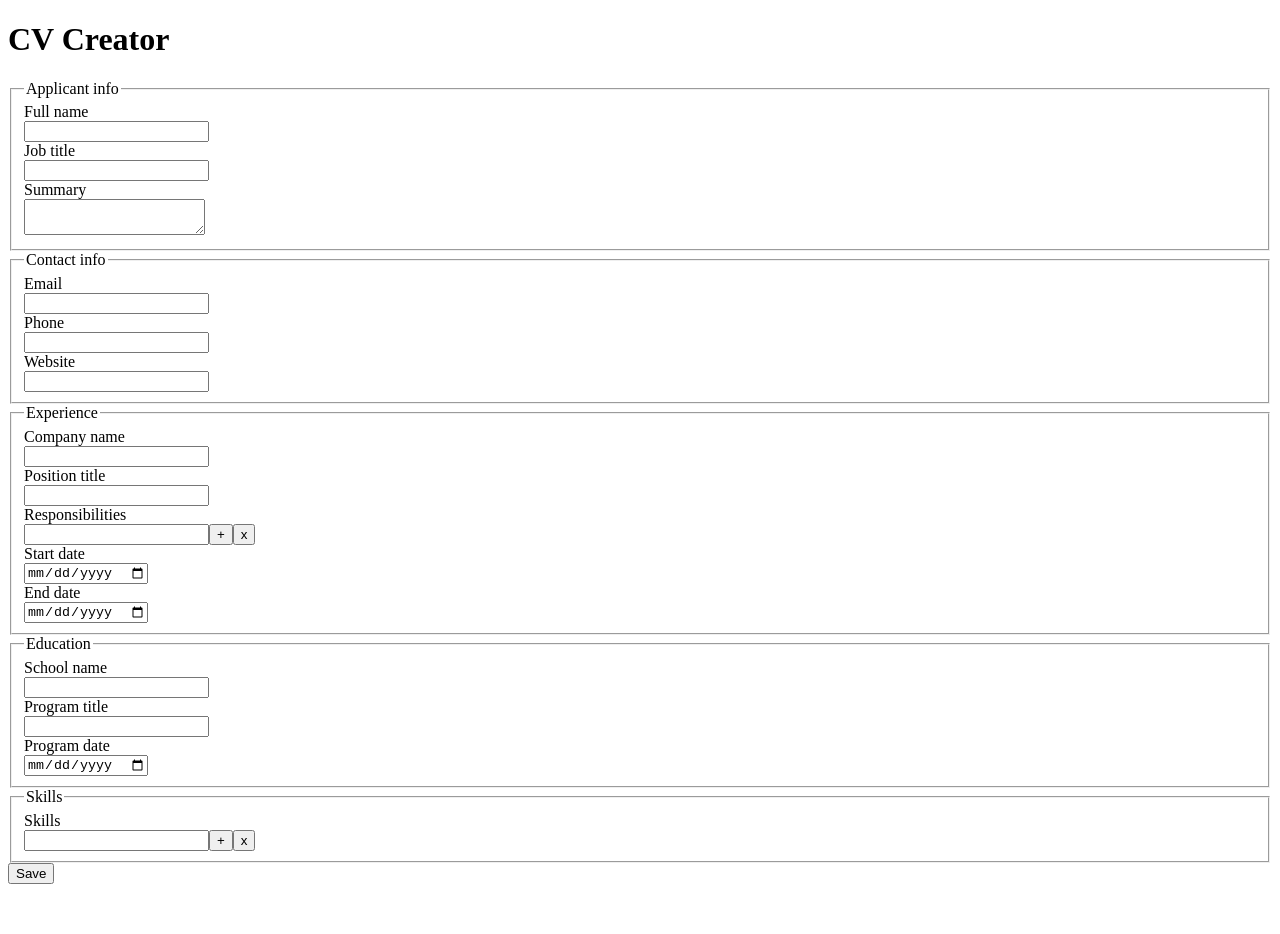
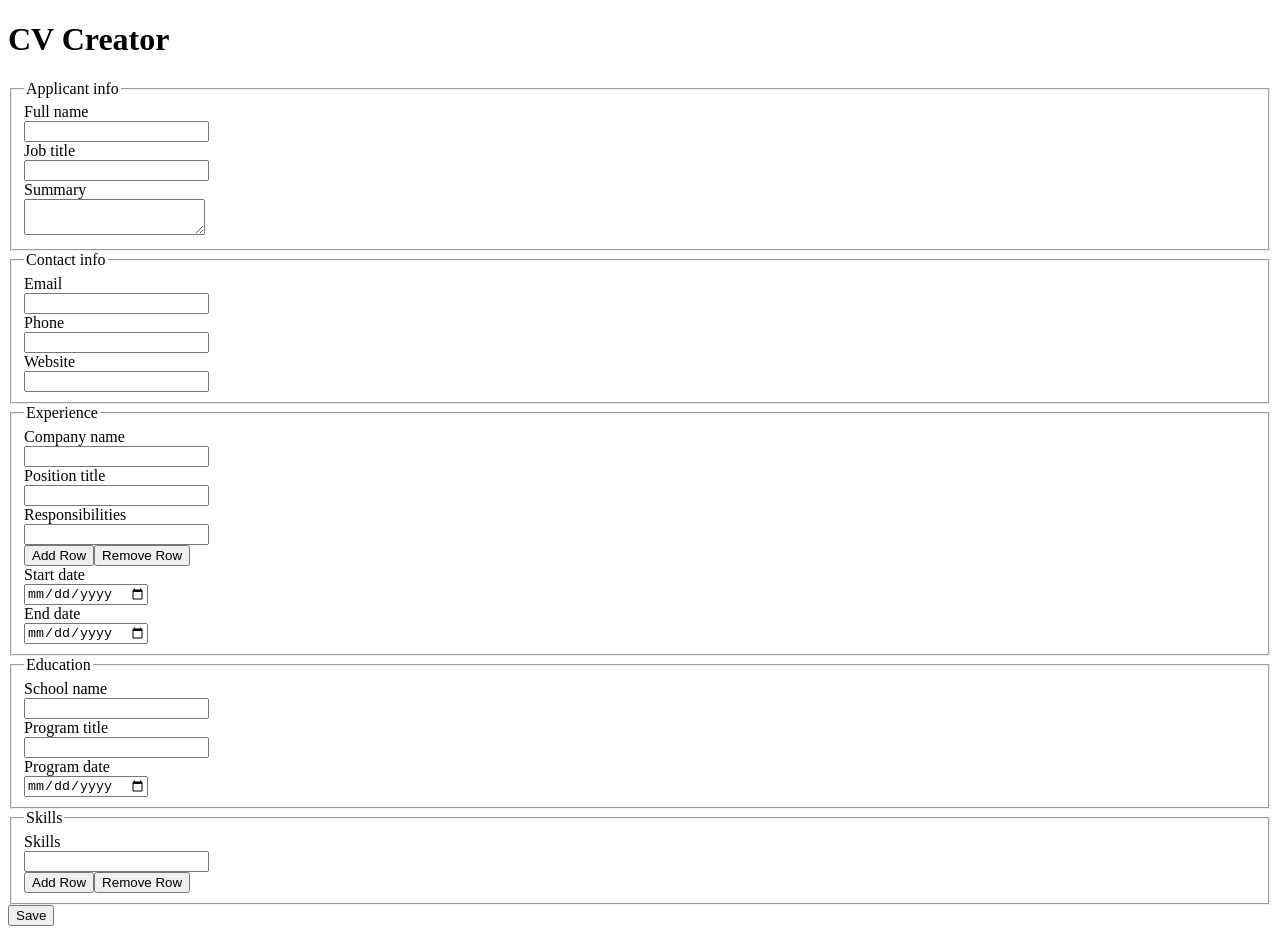
Before and after one commit to seraph404/resume-app, a React (Vite) app: page / in a window 1280 px wide. Before the commit the page ends 892 px from the top, so only its background shows below. Built offline with nearby package versions, Linux system fonts and the light colour scheme.

Commit message:
Move buttons to add extra fields outside of loop and adjust logic

```diff
--- a/src/components/Experience.jsx
+++ b/src/components/Experience.jsx
@@ -41,6 +41,18 @@ function Experience({
     }));
   }
 
+  function formatDate(date) {
+    if (!date) return;
+    const dateObj = new Date(date);
+
+    const formatted = new Intl.DateTimeFormat("en-US", {
+      month: "long",
+      year: "numeric",
+    }).format(dateObj);
+
+    return formatted;
+  }
+
   function removeInput(index) {
     console.log(index);
     // clones the state array
@@ -60,7 +72,7 @@ function Experience({
   }
 
   return (
-    <div>
+    <>
       {isEditing ? (
         <>
           <fieldset>
@@ -93,19 +105,30 @@ function Experience({
               {responsibilities.map((item, index) => (
                 <div key={index}>
                   <input
+                    type="text"
+                    className="dynamic"
                     value={item}
                     onChange={(e) =>
                       handleResponsibilityChange(index, e.target.value)
                     }
                   />
-                  <button type="button" onClick={() => addInput(index)}>
-                    +
-                  </button>
-                  <button type="button" onClick={() => removeInput(index)}>
-                    x
-                  </button>
                 </div>
               ))}
+
+              <div class="buttons">
+                <button
+                  type="button"
+                  onClick={() => addInput(responsibilities.length - 1)}
+                >
+                  Add Row
+                </button>
+                <button
+                  type="button"
+                  onClick={() => removeInput(responsibilities.length - 1)}
+                >
+                  Remove Row
+                </button>
+              </div>
             </div>
             <div>
               <label>Start date</label>
@@ -132,19 +155,27 @@ function Experience({
           </fieldset>
         </>
       ) : (
-        <>
-          <p>{companyName}</p>
-          <p>{positionTitle}</p>
+        <div className="experience section">
+          <h3>Work experience</h3>
+          <div class="position info">
+            <p>
+              {positionTitle} @ {companyName}
+            </p>
+          </div>
+          <div class="position-dates info">
+            <p>
+              {formatDate(startDate)} - {formatDate(endDate)}
+            </p>
+          </div>
+          <strong class="responsibilities">Responsibilities:</strong>
           <ul>
             {responsibilities.map((responsibility, index) => (
               <li key={index}>{responsibility}</li>
             ))}
           </ul>
-          <p>{startDate}</p>
-          <p>{endDate}</p>
-        </>
+        </div>
       )}
-    </div>
+    </>
   );
 }
 
--- a/src/components/Skills.jsx
+++ b/src/components/Skills.jsx
@@ -25,7 +25,7 @@ function Skills({ skills, setSkills, isEditing }) {
   }
 
   return (
-    <div>
+    <>
       {isEditing ? (
         <>
           <fieldset>
@@ -36,30 +36,38 @@ function Skills({ skills, setSkills, isEditing }) {
               {skills.map((item, index) => (
                 <div key={index}>
                   <input
+                    type="text"
+                    className="dynamic"
                     value={item}
                     onChange={(e) => handleSkillsChange(index, e.target.value)}
                   />
-                  <button type="button" onClick={() => addInput(index)}>
-                    +
-                  </button>
-                  <button type="button" onClick={() => removeInput(index)}>
-                    x
-                  </button>
                 </div>
               ))}
+            </div>
+            <div className="buttons">
+              <button type="button" onClick={() => addInput(skills.length - 1)}>
+                Add Row
+              </button>
+              <button
+                type="button"
+                onClick={() => removeInput(skills.length - 1)}
+              >
+                Remove Row
+              </button>
             </div>
           </fieldset>
         </>
       ) : (
-        <>
+        <div class="skills section">
+          <h2>Skills</h2>
           <ul>
             {skills.map((skill, index) => (
               <li key={index}>{skill}</li>
             ))}
           </ul>
-        </>
+        </div>
       )}
-    </div>
+    </>
   );
 }
 
```
